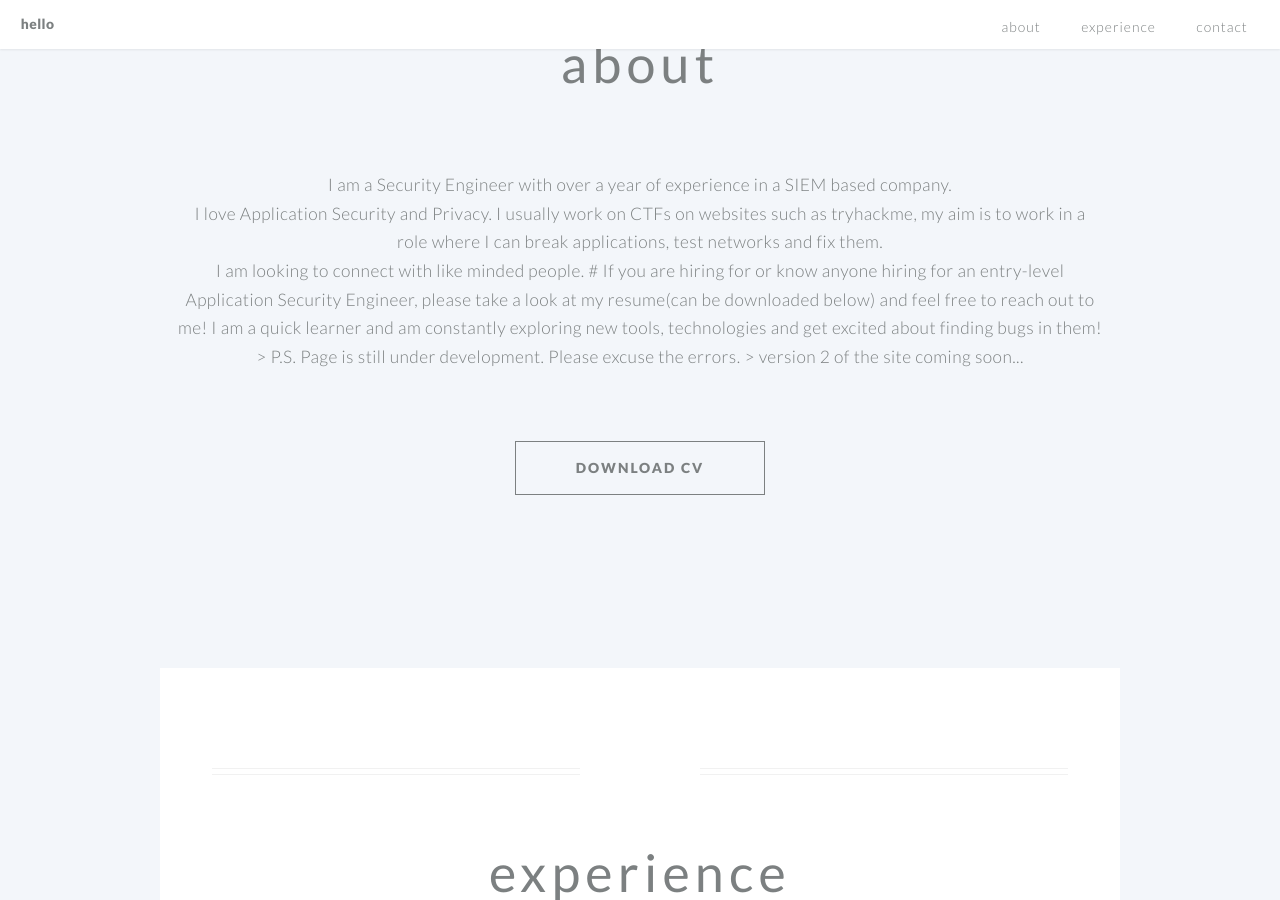
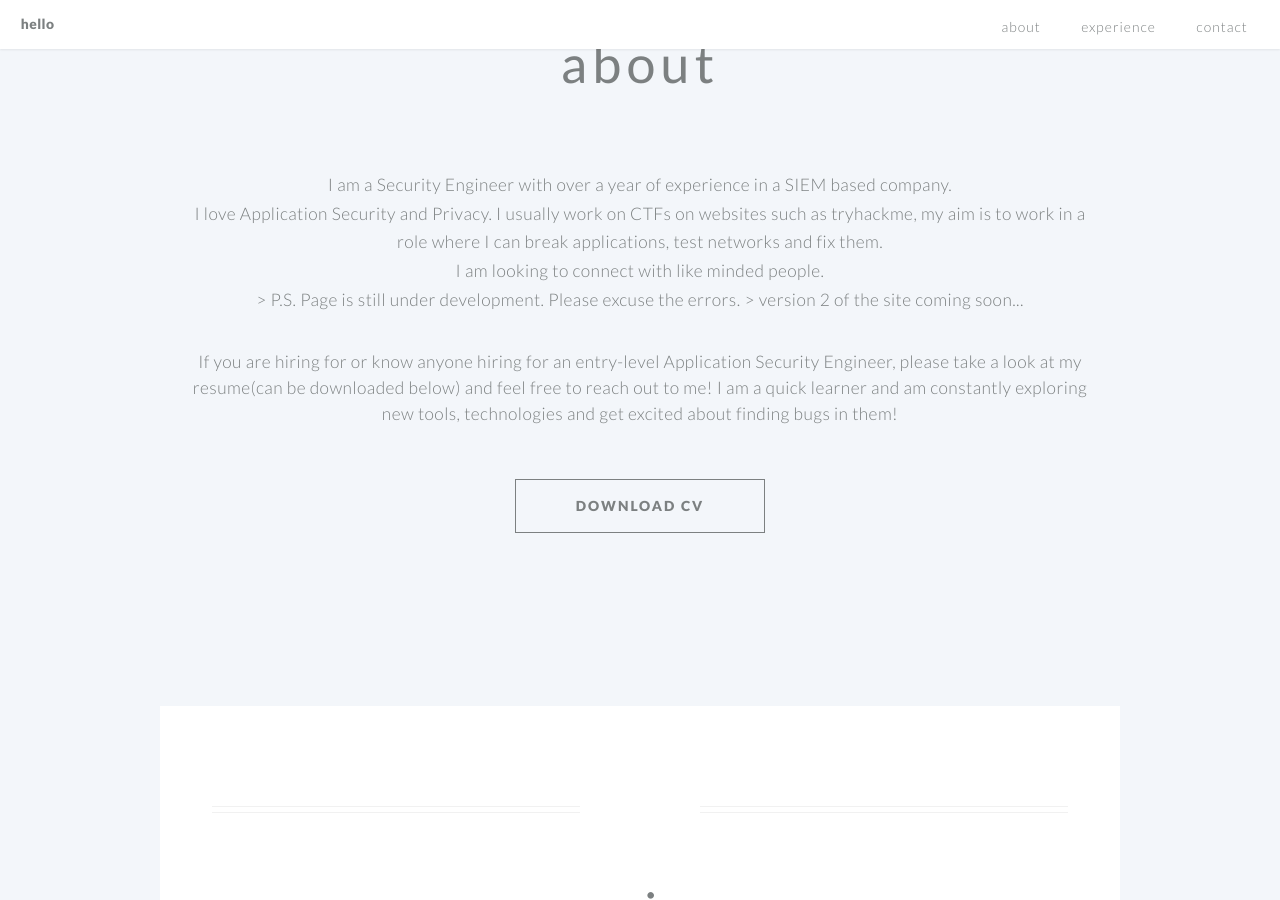
Before and after one commit to rishabkharidhi/rishabkharidhi.github.io, a Jekyll site: the page built from index.md, in a window 1280 px wide and 900 px high, scrolled down 698 px. Built offline with Jekyll 4.4.1, drawn with Linux system fonts in a browser that asks for light colours.

```diff
--- a/index.md
+++ b/index.md
@@ -54,8 +54,9 @@ cta_button_label: send me an email! # the label on the button
   I love Application Security and Privacy. I usually work on CTFs on websites such as tryhackme, my aim is to work in a role where I can break applications, test networks and fix them.
   <br>
   I am looking to connect with like minded people.
-# If you are hiring for or know anyone hiring for an entry-level Application Security Engineer, please take a look at my resume(can be downloaded below) and feel free to reach out to me! I am a quick learner and am constantly exploring new tools, technologies and get excited about finding bugs in them!
+
   <br>
   > P.S. Page is still under development. Please excuse the errors.
   >      version 2 of the site coming soon...
 </p>
+# If you are hiring for or know anyone hiring for an entry-level Application Security Engineer, please take a look at my resume(can be downloaded below) and feel free to reach out to me! I am a quick learner and am constantly exploring new tools, technologies and get excited about finding bugs in them!
```
